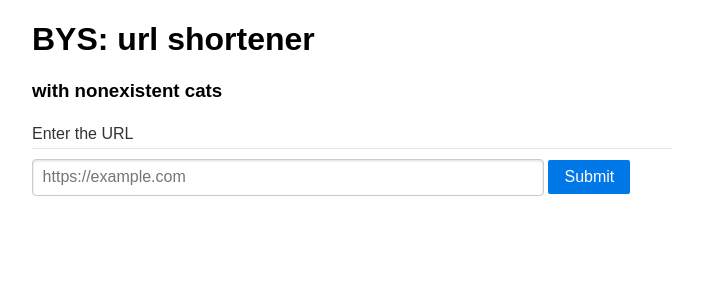
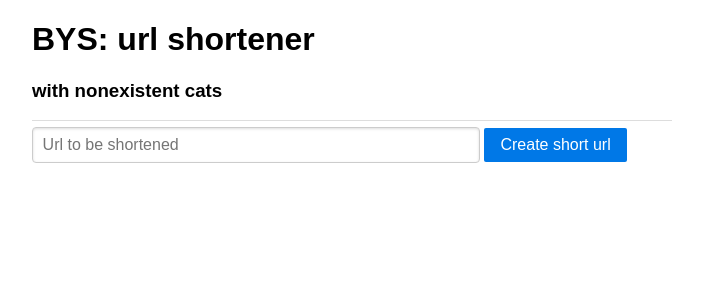
Before and after one commit to bymse/bys, a Flask app: template templates/index.html in a window 1280 px wide. Shown: the top 300 px of the page, without its empty margins (288-991 px from the left). Run offline with Flask 2, Linux system fonts and the light colour scheme; the template is opened without the code that fills it: values that come from a table or form of the project are taken from there, others are empty; parts of the project's set-up code (start-up, migrations or seed data) failed here and were passed over; some libraries are stand-ins or nearby versions.

Commit message:
Page with if

```diff
--- a/static/style.css
+++ b/static/style.css
@@ -6,11 +6,22 @@
 }
 
 .url-input {
-    width: 80%;
+    width: 70%;
+}
+
+.content {
+    border-top: 1px solid #ddd;
 }
 
 @media (max-width: 600px) {
     .container {
       width: 90%;
     }
+    .url-input {
+        width: 100%;
+    }
   }
+
+.pure-form button[type=submit] {
+    margin: 0;
+}
--- a/templates/index.html
+++ b/templates/index.html
@@ -1,9 +1,9 @@
 <!DOCTYPE html>
 <html lang="en">
 <head>
-    <meta charset="UTF-8" />
-    <meta name="viewport" content="width=device-width, initial-scale=1.0" />
-    <meta http-equiv="X-UA-Compatible" content="ie=edge" />
+    <meta charset="UTF-8"/>
+    <meta name="viewport" content="width=device-width, initial-scale=1.0"/>
+    <meta http-equiv="X-UA-Compatible" content="ie=edge"/>
     <title>bys</title>
     <link
             rel="stylesheet"
@@ -11,27 +11,35 @@
             integrity="sha384-Uu6IeWbM+gzNVXJcM9XV3SohHtmWE+3VGi496jvgX1jyvDTXfdK+rfZc8C1Aehk5"
             crossorigin="anonymous"
     />
-    <link rel="stylesheet" href="../static/style.css" />
+    <link rel="stylesheet" href="../static/style.css"/>
 </head>
 <body>
 <main class="container">
     <h1>BYS: url shortener </h1>
     <h3>with nonexistent cats</h3>
+    <div class="content">
+        {% if short_url %}
+            <p>Short url: <a href="">{{ short_url }}</a>
+                <button class="pure-button">Copy</button>
+            </p>
+            <p>for <a href="{{ form.url }}">{{ form.url }}</a></p>
+        {% else %}
             <form class="pure-form" method="post" action="/">
                 <fieldset>
-          <legend>Enter the URL</legend>
                     <input
                             type="url"
-            placeholder="https://example.com"
+                            placeholder="Url to be shortened"
                             required
                             pattern="https?://.*"
                             class="url-input"
                     />
                     <button type="submit" class="pure-button pure-button-primary">
-            Submit
+                        Create short url
                     </button>
                 </fieldset>
             </form>
+        {% endif %}
+    </div>
 </main>
 </body>
 </html>
```
Lines whose indentation alone changed are shown as unchanged.
